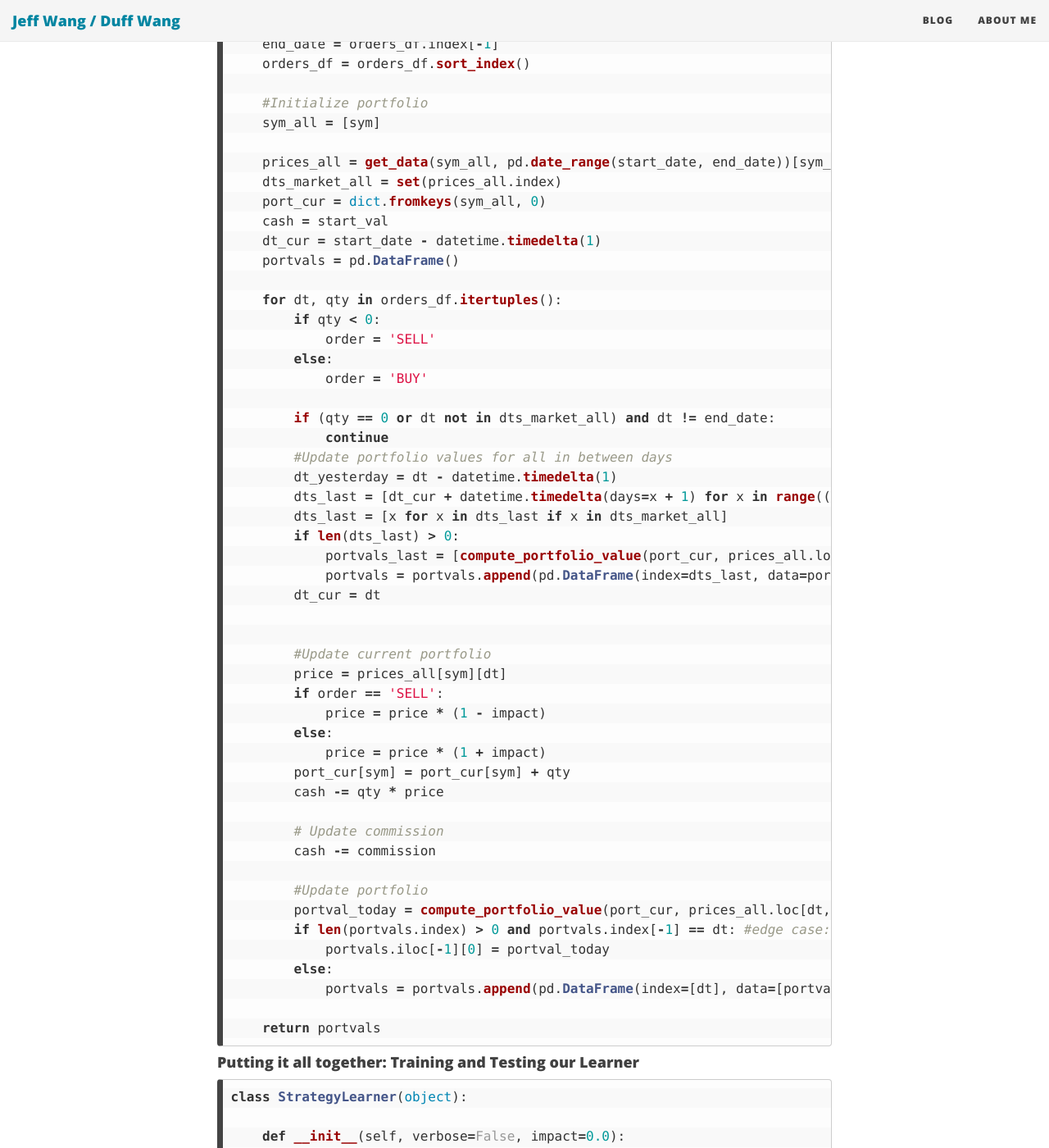
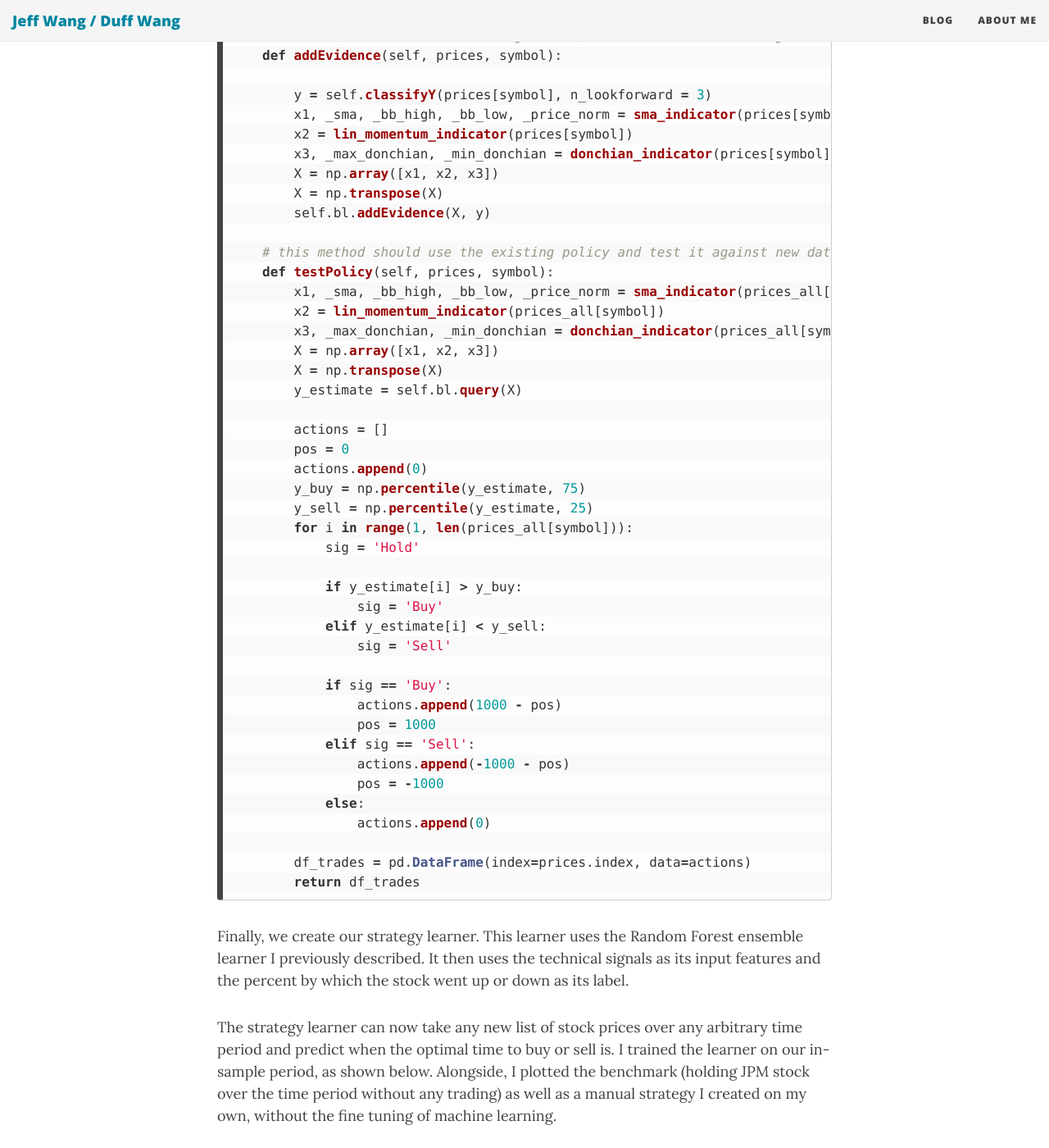
Before and after one commit to duffwang/duffwang.github.io, a Jekyll site: the page built from _posts/2019-02-01-machine-learning-trading.md, in a window 1280 px wide and 1400 px high, scrolled down 9565 px. Shown: the whole window at 82% size. Built offline with Jekyll 4.4.1, drawn with Linux system fonts in a browser that asks for light colours; nearby versions of some CDN libraries; comment, search, counter and statistics services are not loaded; some of the changed text lies outside the part shown.

Commit message:
more updates

````diff
--- a/_posts/2019-02-01-machine-learning-trading.md
+++ b/_posts/2019-02-01-machine-learning-trading.md
@@ -167,7 +167,9 @@
 
 ### Predicting the Future
 
-Now that I have explained the idea and code behind these three technical indicators, I want to try to use them to predict future prices. I will do so by using an ensemble learner called a Random Forest. But before I can explain what a random forest is, I need to take a detour and ex
+Now that I have explained the idea and code behind these three technical indicators, I want to try to use them to predict future prices. I will do so by using an ensemble learner called a Random Forest, which consists of many weak learners (in this case Random Trees). By putting these together using bootstrap aggregation, we reduce variance without increasing bias like we normally would due to the variance-bias tradeoff.
+
+Let's start by looking at the individual weak learner, the random tree.
 
 #### Random Tree
 
@@ -212,29 +214,25 @@
         return np.array([self.traverseTree(x) for x in points])
 ```
 
+A Random Tree learner is similar to the Decision Tree learner I described in my past Supervised Learning post, except instead of using a particular criteria to decide which feature to split values on, the Random Tree simply chooses one randomly.
+
+The code above shows my implementation of the Random Tree learner. I include a leaf size, below which all values are aggregated together using the mean value.
+
 #### Random Forest
 
 ```python
 class BagLearner(object):
-
-    def __init__(self, learner, kwargs, bags, boost, verbose = False):
+    def __init__(self, learner, kwargs, bags):
         self.learner = learner
         self.kwargs = kwargs
         self.bags = bags
-        self.boost = boost
 
     def sampleData(self,dataX, dataY):
         n = len(dataX)
         idx_samples = np.random.randint(low = 0, high = n, size = n)
         return dataX[idx_samples], dataY[idx_samples]
 
-
     def addEvidence(self,dataX,dataY):
-        """
-        @summary: Add training data to learner
-        @param dataX: X values of data to add
-        @param dataY: the Y training values
-        """
         #Creates ensemble with (bags) number of learners
         self.ensemble = []
         for x in range(0, self.bags):
@@ -244,102 +242,14 @@
             self.ensemble.append(learner_instance)
 
     def query(self,points):
-        """
-        @summary: Estimate a set of test points given the model we built.
-        @param points: should be a numpy array with each row corresponding to a specific query.
-        @returns the estimated values according to the saved model.
-        """
         #Get results from every learner in the ensemble and average them
         y_estimate_all = np.array([x.query(points) for x in self.ensemble])
         y_estimate = np.mean(y_estimate_all, axis = 0)
         return y_estimate
 ```
 
-#### Simulating a Market
+Now we can use bootstrap aggregation to create our Random Forest. The advantge of this method is the ensemble of Random Trees is more robust against overfitting, but at the expense of more training time.
 
-For the purposes of this post, we'll assume we can take at most a long position of 1000 shares or a short position of -1000 shares on any given day.
-
-```python
-def compute_portfolio_stats(port_val, rfr = 0, sf = 252):
-    returns_daily = (port_val[1:] - port_val[:-1].values) / port_val[:-1].values
-
-    cr = (port_val[-1] - port_val[0]) / port_val[0]
-    adr = returns_daily.mean()
-    sddr = returns_daily.std()
-    sr = (sf ** 0.5) * (adr - rfr) / sddr
-
-    return cr, adr, sddr, sr
-
-def print_stats(cum_ret, avg_daily_ret, std_daily_ret, sharpe_ratio, portvals):
-    print "Sharpe Ratio of Fund: {}".format(sharpe_ratio)
-    print "Cumulative Return of Fund: {}".format(cum_ret)
-    print "Standard Deviation of Fund: {}".format(std_daily_ret)
-    print "Average Daily Return of Fund: {}".format(avg_daily_ret)
-    print "Final Portfolio Value: {}".format(portvals[-1])
-
-def compute_portfolio_value(port_cur, prices):
-    port_val = 0
-    for key, val in port_cur.iteritems():
-        port_val = port_val + val * prices[key]
-    return port_val
-
-def compute_portvals(trades, sym = 'JPM', start_val = 1000000, commission=9.95, impact=0.005):
-
-    #Process data
-    orders_df = trades
-    start_date = orders_df.index[0]
-    end_date = orders_df.index[-1]
-    orders_df = orders_df.sort_index()
-
-    #Initialize portfolio
-    sym_all = [sym]
-
-    prices_all = get_data(sym_all, pd.date_range(start_date, end_date))[sym_all]
-    dts_market_all = set(prices_all.index)
-    port_cur = dict.fromkeys(sym_all, 0)
-    cash = start_val
-    dt_cur = start_date - datetime.timedelta(1)
-    portvals = pd.DataFrame()
-
-    for dt, qty in orders_df.itertuples():
-        if qty < 0:
-            order = 'SELL'
-        else:
-            order = 'BUY'
-
-        if (qty == 0 or dt not in dts_market_all) and dt != end_date:
-            continue
-        #Update portfolio values for all in between days
-        dt_yesterday = dt - datetime.timedelta(1)
-        dts_last = [dt_cur + datetime.timedelta(days=x + 1) for x in range((dt_yesterday-dt_cur).days)]
-        dts_last = [x for x in dts_last if x in dts_market_all]
-        if len(dts_last) > 0:
-            portvals_last = [compute_portfolio_value(port_cur, prices_all.loc[x,]) + cash for x in dts_last]
-            portvals = portvals.append(pd.DataFrame(index=dts_last, data=portvals_last))
-        dt_cur = dt
-
-
-        #Update current portfolio
-        price = prices_all[sym][dt]
-        if order == 'SELL':
-            price = price * (1 - impact)
-        else:
-            price = price * (1 + impact)
-        port_cur[sym] = port_cur[sym] + qty
-        cash -= qty * price
-
-        # Update commission
-        cash -= commission
-
-        #Update portfolio
-        portval_today = compute_portfolio_value(port_cur, prices_all.loc[dt,]) + cash
-        if len(portvals.index) > 0 and portvals.index[-1] == dt: #edge case: first entry and duplicate dates
-            portvals.iloc[-1][0] = portval_today
-        else:
-            portvals = portvals.append(pd.DataFrame(index=[dt], data=[portval_today]))
-
-    return portvals
-```
 
 #### Putting it all together: Training and Testing our Learner
 
@@ -417,76 +327,18 @@
         return df_trades
 ```
 
-```python
-    learner = StrategyLearner()
-    learner.addEvidence(sym, prices)
+Finally, we create our strategy learner. This learner uses the Random Forest ensemble learner I previously described. It then uses the technical signals as its input features and the percent by which the stock went up or down as its label.
+
+The strategy learner can now take any new list of stock prices over any arbitrary time period and predict when the optimal time to buy or sell is. I trained the learner on our in-sample period, as shown below. Alongside, I plotted the benchmark (holding JPM stock over the time period without any trading) as well as a manual strategy I created on my own, without the fine tuning of machine learning.
+
+<img src="/img/t6.png" width="700px"/>
+
+As you can see, our strategy learner performs very well in the in-sample period, beating both my manual strategy and the benchmark considerably. This is to be expected as we trained the model using this dataset. Now, we run it on the out-of-sample period.
 
 
-    # List of trades to do
-    df_trades_in = learner.testPolicy(sym, sd_in, ed_in, sv)
-    x = learner.testPolicy(sym, sd_in, ed_in, sv)
-    df_trades_out = learner.testPolicy(sym, sd_out, ed_out, sv)
-    df_benchmark_in = pd.DataFrame(index=df_trades_in.index, data=[0] * len(df_trades_in))
-    df_benchmark_out = pd.DataFrame(index=df_trades_out.index, data=[0] * len(df_trades_out))
-    df_benchmark_in.iloc[0] = 1000
-    df_benchmark_out.iloc[0] = 1000
+<img src="/img/t7.png" width="700px"/>
 
-    #Simulate markets
-    portvals_jpm_in = msc.compute_portvals(df_trades_in, sym, sv, 0, impact)
-    portvals_jpm_out = msc.compute_portvals(df_trades_out, sym, sv, 0, impact)
-    portvals_benchmark_in = msc.compute_portvals(df_benchmark_in, sym, sv, 0, impact)
-    portvals_benchmark_out = msc.compute_portvals(df_benchmark_out, sym, sv, 0, impact)
-
-
-    #Normalize
-    portvals_jpm_in[0] = portvals_jpm_in[0] / portvals_jpm_in[0][0]
-    portvals_jpm_out[0] = portvals_jpm_out[0] / portvals_jpm_out[0][0]
-    portvals_benchmark_in[0] = portvals_benchmark_in[0] / portvals_benchmark_in[0][0]
-    portvals_benchmark_out[0] = portvals_benchmark_out[0] / portvals_benchmark_out[0][0]
-
-    #Get stats
-    cum_ret, avg_daily_ret, std_daily_ret, sharpe_ratio = msc.compute_portfolio_stats(portvals_benchmark_in[0])
-    print "Benchmark In-sample Stats:"
-    msc.print_stats(cum_ret, avg_daily_ret, std_daily_ret, sharpe_ratio, portvals_benchmark_in[0])
-
-    print
-    cum_ret, avg_daily_ret, std_daily_ret, sharpe_ratio = msc.compute_portfolio_stats(portvals_jpm_in[0])
-    print "Strat In-sample Stats:"
-    msc.print_stats(cum_ret, avg_daily_ret, std_daily_ret, sharpe_ratio, portvals_jpm_in[0])
-
-    print
-    cum_ret, avg_daily_ret, std_daily_ret, sharpe_ratio = msc.compute_portfolio_stats(portvals_benchmark_out[0])
-    print "Benchmark Out-of-sample Stats:"
-    msc.print_stats(cum_ret, avg_daily_ret, std_daily_ret, sharpe_ratio, portvals_benchmark_out[0])
-
-    print
-    cum_ret, avg_daily_ret, std_daily_ret, sharpe_ratio = msc.compute_portfolio_stats(portvals_jpm_out[0])
-    print "Strat Out-of-sample Stats:"
-    msc.print_stats(cum_ret, avg_daily_ret, std_daily_ret, sharpe_ratio, portvals_jpm_out[0])
-
-
-    df = pd.concat([portvals_jpm_in[0], portvals_benchmark_in[0]], keys=['BagLearner Strategy', 'Benchmark'], axis=1)
-    ax = df.plot(title='JPM Bag Learner Strategy versus Benchmark 1/1/08-12/31/09', fontsize=12, color=['black', 'blue'])
-    ax.set_xlabel('Date')
-    ax.set_ylabel('Price')
-    for x in df_trades_in[df_trades_in[0] > 0].index:
-        plt.axvline(x=x, color = 'green')
-    for x in df_trades_in[df_trades_in[0] < 0].index:
-        plt.axvline(x=x, color = 'red')
-
-    #plt.savefig("strategy_in_sample.png")
-
-    df = pd.concat([portvals_jpm_out[0], portvals_benchmark_out[0]], keys=['BagLearner Strategy', 'Benchmark'], axis=1)
-    ax = df.plot(title='JPM Bag Learner Strategy versus Benchmark 1/1/10-12/31/11', fontsize=12, color=['black', 'blue'])
-    ax.set_xlabel('Date')
-    ax.set_ylabel('Price')
-    for x in df_trades_out[df_trades_out[0] > 0].index:
-        plt.axvline(x=x, color='green')
-    for x in df_trades_out[df_trades_out[0] < 0].index:
-        plt.axvline(x=x, color='red')
-
-    #plt.savefig("strategy_out_of_sample.png")
-```
+The Random Forest learner does surprisingly well even in the out of sample period. Meanwhile, my manual strategy is unable to beat the benchmark. This shows the signals we used did not significantly degrade in the out-of-sample period. Does this mean we can make as much money as we want now? I've delve into this in the next section.
 
 ### Can we beat the market with technical analysis?
 
````
